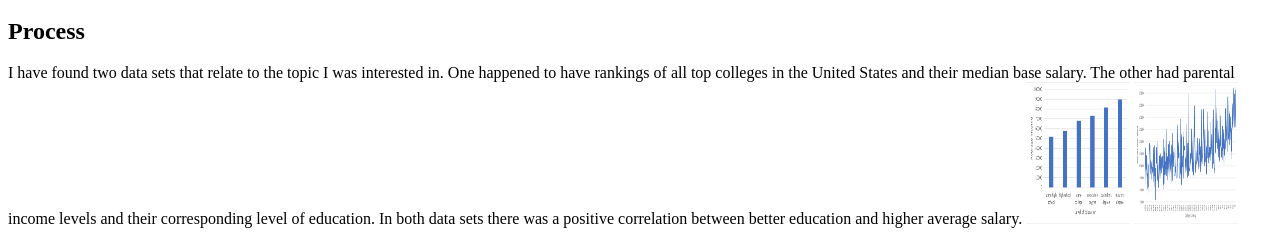
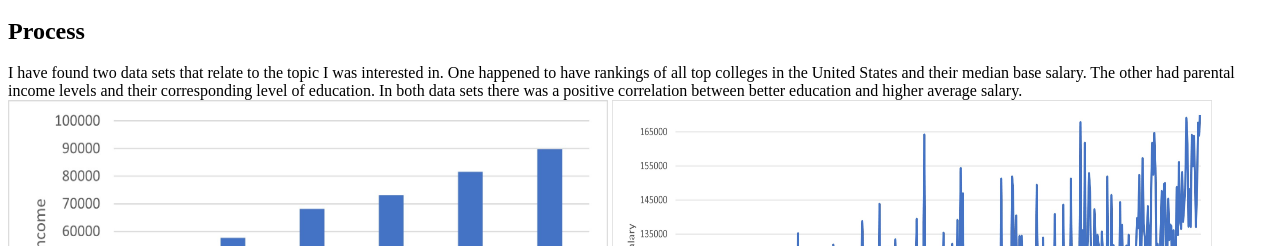
Before and after one commit to JoseLuisVillanueva/JoseLuisVillanueva.github.io, a plain HTML site: page index.html in a window 1280 px wide. Shown: the part 554-800 px from the top of the page. Drawn offline with Linux system fonts and the light colour scheme.

Commit message:
Update index.html

```diff
--- a/index.html
+++ b/index.html
@@ -16,7 +16,7 @@
     <p1>If someone has achieved a higher level of education or an education through better schools their income levels will also increase.</p1>
     <h2>Process</h2>
     <p2>I have found two data sets that relate to the topic I was interested in. One happened to have rankings of all top colleges in the United States and their median base salary. The other had parental income levels and their corresponding level of education. In both data sets there was a positive correlation between better education and higher average salary.</p2>
-    <img src="EducationLvl.jpg" width="104" height="142">
-    <img src="Ranking.jpg" width="104" height="142">
+    <img src="EducationLvl.jpg" width="600" height="400">
+    <img src="Ranking.jpg" width="600" height="400">
   </body>
 </html>
```
